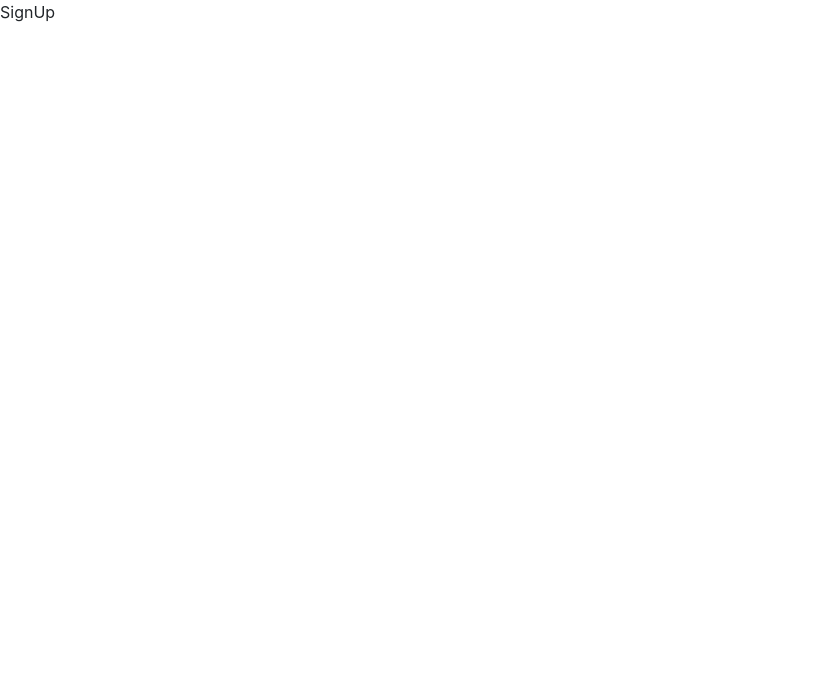
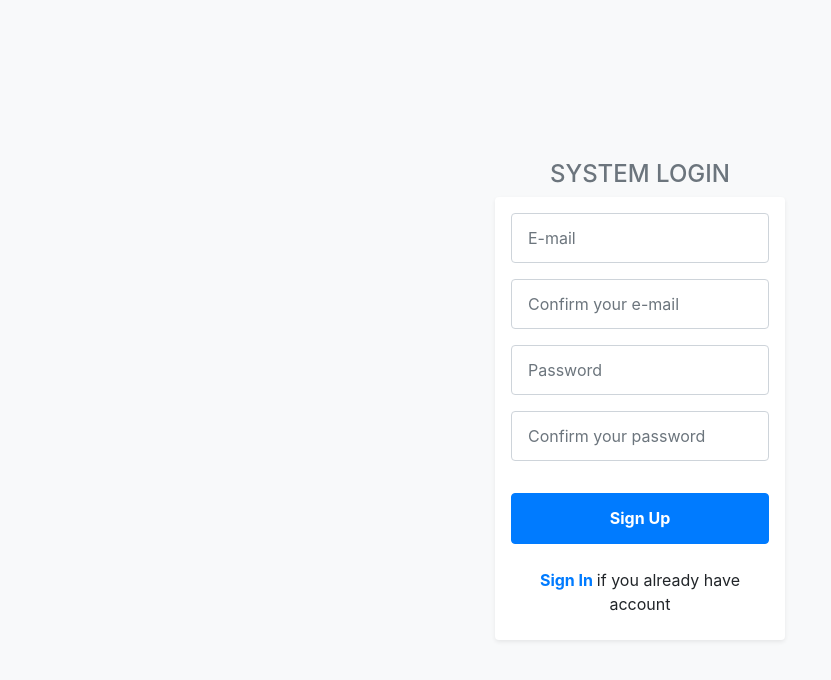
Before and after one commit to pedroalima/system-login, a React (Vite) app: page /signup in a window 1280 px wide. Shown: the top 680 px of the page, without its empty margins (0-831 px from the left). Built offline with nearby package versions, Linux system fonts and the light colour scheme.

Commit message:
feat: add sign up route

```diff
--- a/src/routes/SignIn/index.tsx
+++ b/src/routes/SignIn/index.tsx
@@ -55,7 +55,7 @@ function SignIn() {
 						<label className="text-center">
 							<Link
 								className="font-weight-bold"
-								to="/signup">Sing Up </Link>
+								to="/signup">Sign Up </Link>
 							if you don't have account
 						</label>
 					</form>
--- a/src/routes/SignUp/index.tsx
+++ b/src/routes/SignUp/index.tsx
@@ -1,8 +1,88 @@
+import { useForm } from "react-hook-form";
+import { SignUpInputs } from "../../types/routes/SingUp";
+import { yupResolver } from "@hookform/resolvers/yup";
+import { object, ref, string } from "yup";
 
+import Button from "../../components/Button";
+import { Link } from "react-router-dom";
+
+const schema = object().shape({
+	email: string()
+		.required("E-mail is a required!"),
+	confirmEmail: string()
+		.required("E-mail needs to be confirmed!")
+		.oneOf([ref("email")], "E-mail needs to be confirmed correctly!"),
+	password: string()
+		.required("Password is a required!")
+		.min(6),
+	confirmPassword: string()
+		.required("Password needs to be confirmed!")
+		.oneOf([ref("password")], "The passwords need to be the same!"),
+});
 
 function SignUp() {
+
+	const {
+		register,
+		handleSubmit,
+		formState: { errors },
+		reset
+	} = useForm<SignUpInputs>({resolver: yupResolver(schema)});
+
+	const handleUser = (data: SignUpInputs) => {
+		console.log(data);
+
+		reset();
+	};
+
 	return (
-		<div>SignUp</div>
+		<div className="container-fluid bg-light" id="sign-in">
+			<div className="row py-5 vh-100 justify-content-center align-items-center">
+				<div className="col-3 py-5">
+					<h4 className="text-uppercase text-secondary text-center">System Login</h4>
+					<form
+						className="d-flex flex-column p-3 bg-white align-items-around gap rounded shadow-sm"
+						onSubmit={handleSubmit(handleUser)}
+					>
+						<input
+							className={"form-control p-input-custom"}
+							type="email"
+							placeholder="E-mail"
+							{...register("email")}
+						/>
+						<span className='text-danger error'>{errors?.email?.message}</span>
+						<input
+							className="form-control p-input-custom"
+							type="email"
+							placeholder="Confirm your e-mail"
+							{...register("confirmEmail")}
+						/>
+						<span className='text-danger error'>{errors?.confirmEmail?.message}</span>
+						<input
+							className="form-control p-input-custom"
+							type="password"
+							placeholder="Password"
+							{...register("password")}
+						/>
+						<span className='text-danger error'>{errors?.password?.message}</span>
+						<input
+							className="form-control p-input-custom"
+							type="password"
+							placeholder="Confirm your password"
+							{...register("confirmPassword")}
+						/>
+						<span className='text-danger error'>{errors?.confirmPassword?.message}</span>
+						<Button text="Sign Up" />
+						<label className="text-center">
+							<Link
+								className="font-weight-bold"
+								to="/signin">Sign In </Link>
+							if you already have account
+						</label>
+					</form>
+				</div>
+			</div>
+		</div>
 	);
 }
 
--- /dev/null
+++ b/src/types/routes/SingUp/index.tsx
@@ -0,0 +1,6 @@
+export interface SignUpInputs {
+	email: string;
+	confirmEmail: string;
+	password: string;
+	confirmPassword: string;
+}
```
